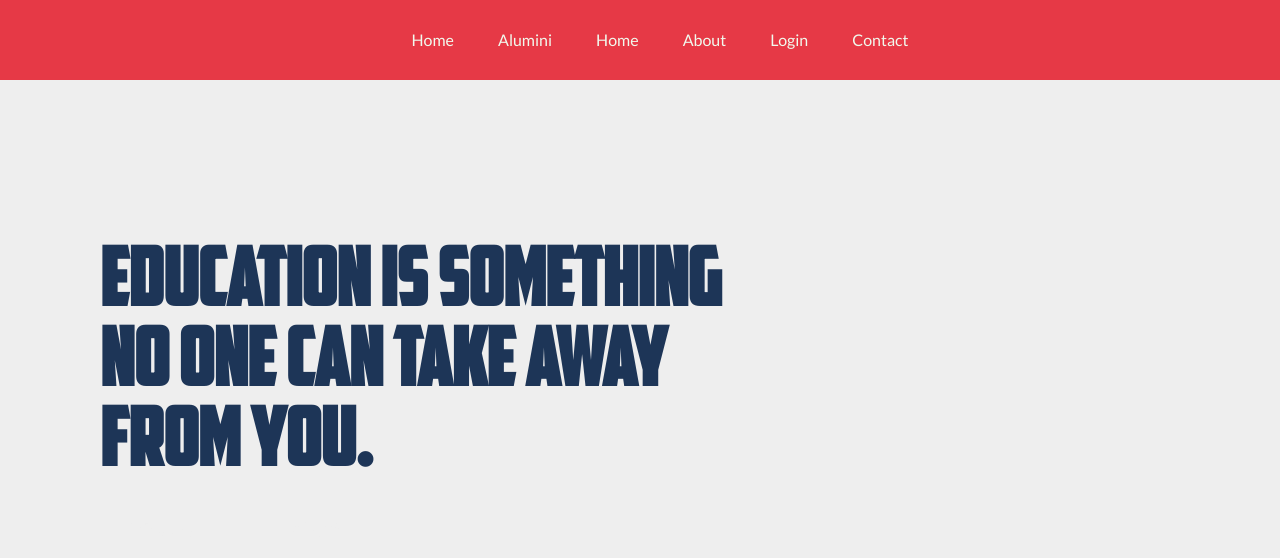
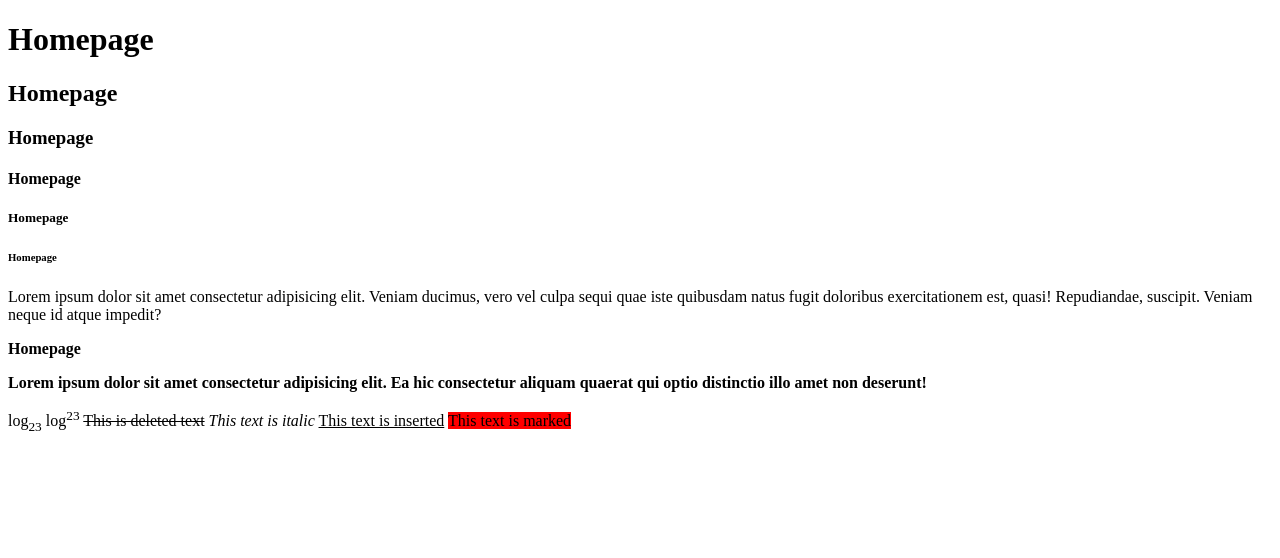
Before and after one commit to slopeware/slopeware.github.io, a plain HTML site: page index.html in a window 1280 px wide. Drawn offline with Linux system fonts and the light colour scheme.

Commit message:
Initial commit

```diff
--- a/Navbar/style.css
+++ /dev/null
@@ -1,21 +0,0 @@
-body{
-	margin: 0;
-	padding: 0;
-}
-
-ul{
-	list-style-type: none;
-	text-align: center;
-}
-
-a{
-	text-decoration: none;
-}
-
-li{
-	display: inline-block;
-}
-
-.a-m{
-	margin-left: 10px;
-}
--- a/index.html
+++ b/index.html
@@ -1,78 +1,65 @@
 <!DOCTYPE html>
-<html lang="en">
-<head>
-    <meta charset="UTF-8">
-    <meta http-equiv="X-UA-Compatible" content="IE=edge">
-    <meta name="viewport" content="width=device-width, initial-scale=1.0">
-    <title>Education</title>
-    <link rel="stylesheet" href="../styles/style.css">
-</head>
-<body>
 
-    <!-- Navbar html starts here -->
+<html>
+  <!-- Head section starts here -->
+  <head>
+    <title>Homepage</title>
+  </head>
+  <!-- Head section ends here -->
 
-    <nav>
-        <div class="nav-container">
-            <ul>
-                <li>
-                    <a href="">
-                        Home
-                    </a>
-                </li>
-                <li>
-                    <a href="">
-                        Alumini
-                    </a>
-                </li>
-                <li>
-                    <a href="">
-                        Home
-                    </a>
-                </li>
-                <li>
-                    <a href="">
-                        About
-                    </a>
-                </li>
-                <li>
-                    <a href="">
-                        Login
-                    </a>
-                </li>
-                <li>
-                    <a href="">
-                        Contact
-                    </a>
-                </li>
-            </ul>
-        </div>
-    </nav>
+  <!-- Body section starts here -->
+  <body>
+    <!-- Headings tags starts here-->
+    <h1>Homepage</h1>
+    <h2>Homepage</h2>
+    <h3>Homepage</h3>
+    <h4>Homepage</h4>
+    <h5>Homepage</h5>
+    <h6>Homepage</h6>
+    <!-- Headings tags ends here -->
 
-    <!-- Navbar html ends here -->
+    <!-- Paragraph starts here -->
+    <p>
+      Lorem ipsum dolor sit amet consectetur adipisicing elit. Veniam ducimus,
+      vero vel culpa sequi quae iste quibusdam natus fugit doloribus
+      exercitationem est, quasi! Repudiandae, suscipit. Veniam neque id atque
+      impedit?
+    </p>
+    <!-- Paragraph ends here -->
 
-    <!-- landing-section html starts here -->
+    <!-- Bold text starts here -->
+    <b>Homepage</b>
+    <b>
+      <p>
+        Lorem ipsum dolor sit amet consectetur adipisicing elit. Ea hic
+        consectetur aliquam quaerat qui optio distinctio illo amet non deserunt!
+      </p>
+    </b>
+    <!-- Bold text ends here -->
 
-    <section class="landing-section">
-        <div class="landing-container">
-            <div class="landing-heading">
-                <h1>
-                    Education is something no one can take away from you.
-                </h1>
-                <div class="btn-container">
-                    <a href="" class="btn">Why us?</a>
-                    <a href="" class="btn btn-m">About</a>
-                </div>
-            </div>
+    <!-- Subscrpits starts here -->
+    log<sub>23</sub>
+    <!-- Subscrpits ends here -->
 
+    <!-- Superscript starts here -->
+    log<sup>23</sup>
+    <!-- Superscript ends here -->
 
+    <!-- Deleted text starts here -->
+    <del>This is deleted text</del>
+    <!-- Deleted text ends here -->
 
-            <div class="landing-image">
-                <!-- <img src="../images/svg1.png" alt=""> -->
-            </div>
-        </div>
+    <!-- Italic text starts here -->
+    <i>This text is italic</i>
+    <!-- Italic text ends here -->
 
-    </section>
+    <!-- Inserted text starts here -->
+    <ins>This text is inserted</ins>
+    <!-- Inserted text ends here -->
 
-
-</body>
+    <!-- Marked text starts here -->
+    <mark style="background-color: red">This text is marked</mark>
+    <!-- Marked text ends here -->
+  </body>
+  <!-- Body section ends here -->
 </html>
--- a/styles/style.css
+++ /dev/null
@@ -1,93 +0,0 @@
-@font-face {
-    font-family: lato;
-    src: url('../fonts/lato.ttf');
-}
-
-@font-face {
-    font-family: captain;
-    src: url('../fonts/captain.ttf');
-}
-
-body{
-    margin: 0;
-    background-color: #EEEEEE;
-}
-
-.nav-container{
-    background-color: #e63946;
-    height: 80px;
-}
-
-.nav-container ul{
-    margin: 0;
-    text-align: center;
-}
-
-.nav-container li{
-    list-style-type: none;
-    display: inline-block;
-    padding: 20px;
-}
-
-.nav-container a{
-    font-family: lato;
-    color: #f1faee;
-    text-decoration: none;
-    display: block;
-    padding: 10px 0px 10px 0px;
-}
-
-/* landing page css starts here */
-
-.landing-container{
-    display: flex;
-}
-
-.landing-heading{
-    width: 50%;
-    margin: 100px 0px 0px 100px;
-}
-
-.landing-heading h1{
-    color: #1d3557;
-    font-family: captain;
-    font-size: 80px;
-    margin-bottom: 20px;
-}
-
-.landing-image{
-    margin: 150px 0px 0px 0px;
-}
-
-.landing-image img{
-    width: 500px;
-    height: auto;
-
-}
-
-.btn{
-    float: left;
-    text-decoration: none;
-    text-align: center;
-    display: block;
-    height: 25px;
-    width: 100px;
-    background-color: transparent;
-    border: 2px solid #EEEEEE;
-    font-family: lato;
-    color: #EEEEEE;
-    padding: 10px 10px 10px 10px;
-    transition: 0.5s;
-    transition-timing-function: ease-out;
-    font-size: 18px;
-}
-
-.btn-m{
-    margin-left: 30px;
-}
-
-
-.btn:hover{
-    background-color: #EEEEEE;
-    color: #264653;
-}
```
Also changed, not shown: Navbar/index.html (deleted, +0 -44 lines), avenir.ttf (renamed from fonts/avenir.ttf), fonts/captain.ttf (deleted), fonts/lato.ttf (deleted), images/svg1.png (deleted), style.css (added).
